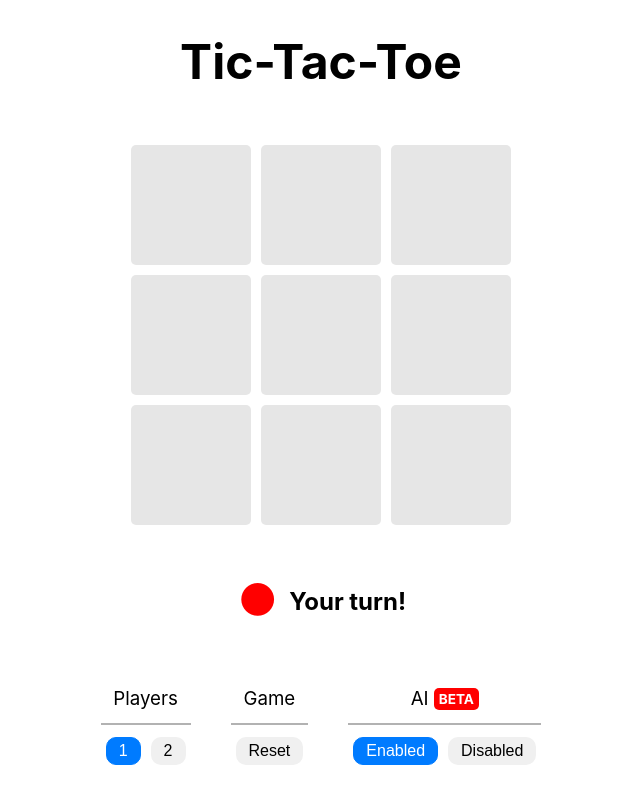
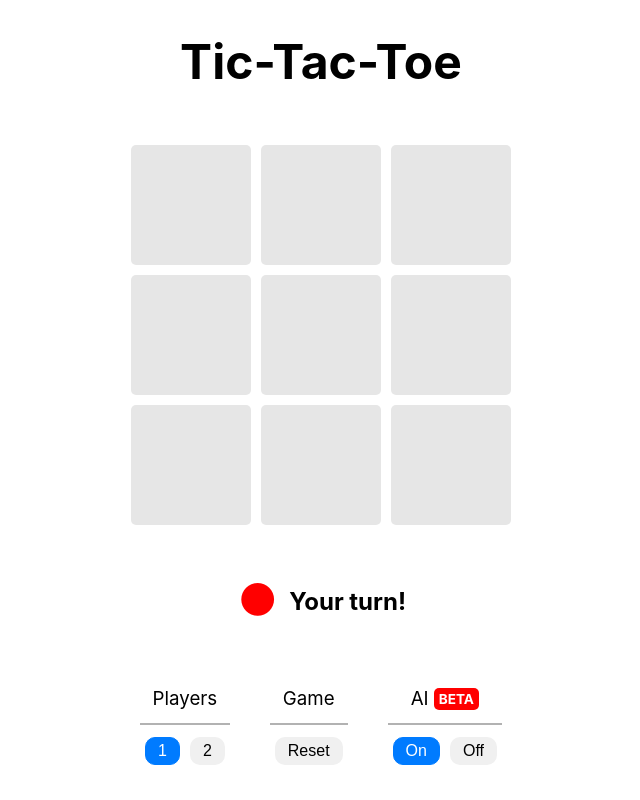
Before and after one commit to alessandro-sherhey/tic-tac-toe, a React (Create React App) app: page / in a window 1280 px wide. Shown: the whole page, without its empty margins (319-959 px from the left). Built offline with nearby package versions, Linux system fonts and the light colour scheme.

Commit message:
Changed AI buttons text to use less space

```diff
--- a/src/components/Settings.jsx
+++ b/src/components/Settings.jsx
@@ -74,11 +74,11 @@ const Settings = ({
                     <button
                         onClick={() => setAi(true)}
                         className={ai ? 'selected' : null}
-                    >Enabled</button>
+                    >On</button>
                     <button
                         onClick={() => setAi(false)}
                         className={!ai ? 'selected' : null}
-                    >Disabled</button>
+                    >Off</button>
                 </div>
             </div>
             {/* <div className="setting">
```
